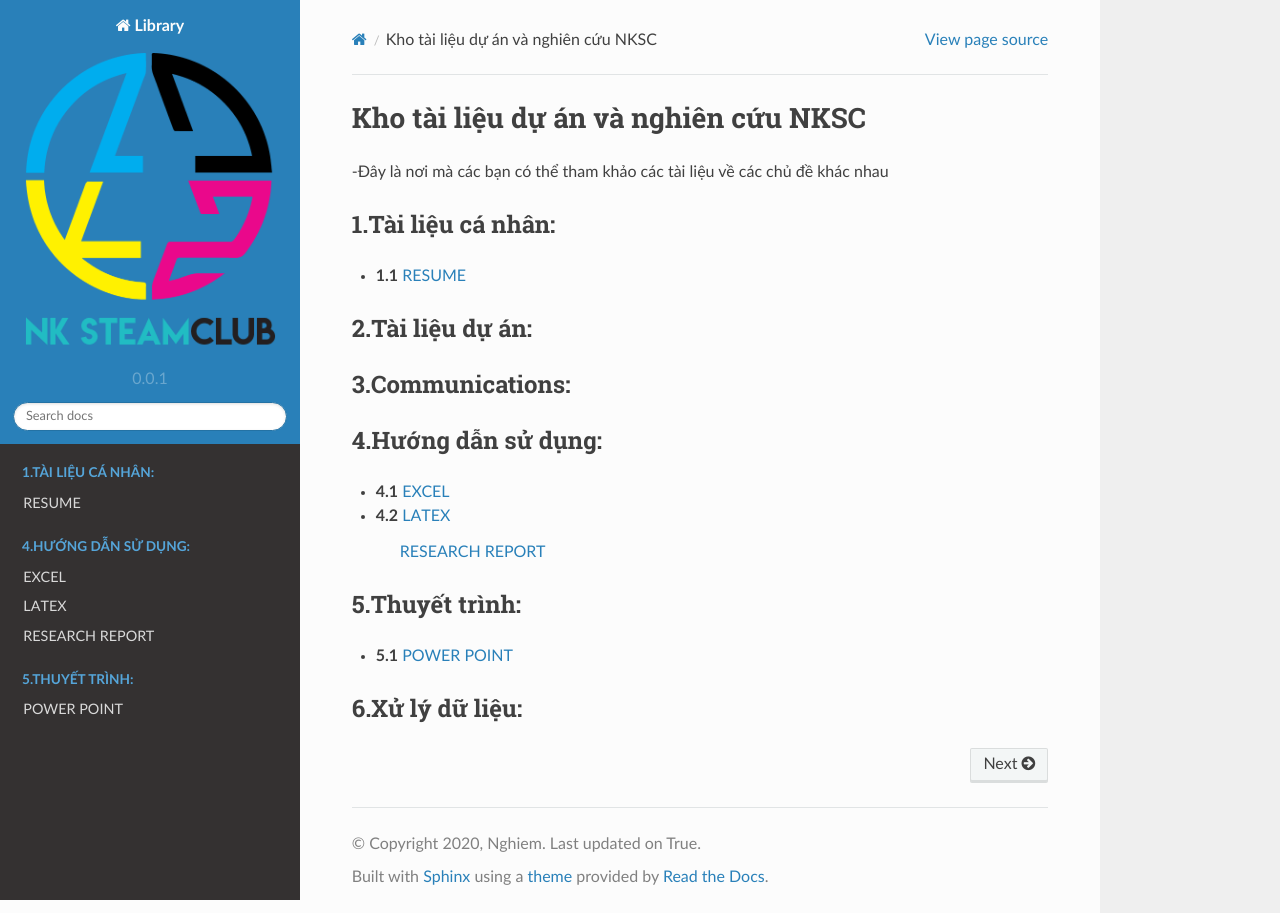
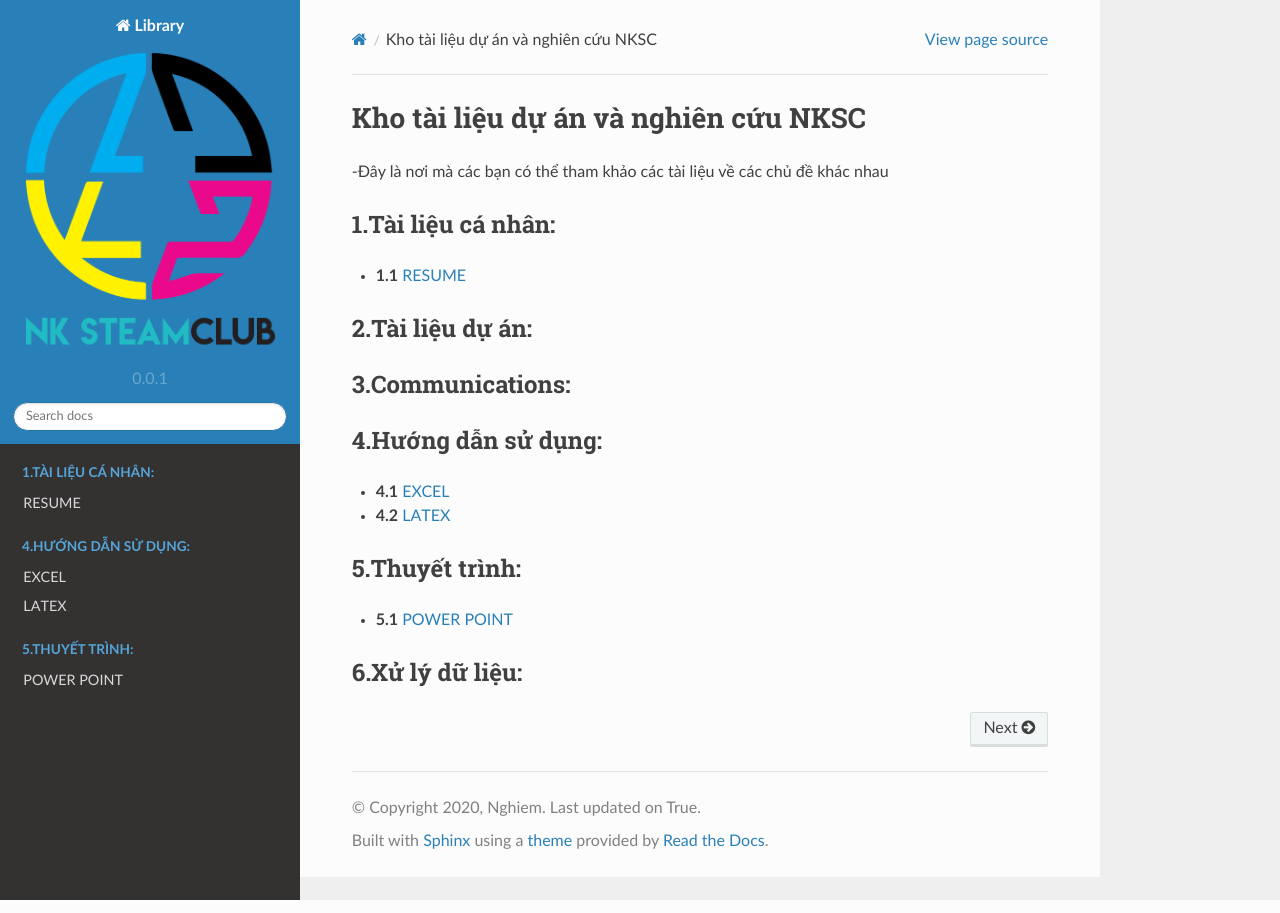
Before and after one commit to nghiemkythu/demoo, a Sphinx documentation site: the page built from docs/source/index.rst, in a window 1280 px wide. Built offline with Sphinx 7.4.7 and the Read the Docs theme 2.0.0, drawn with Linux system fonts in a browser that asks for light colours; some of the changed lines change nothing that is shown.

Commit message:
'thuvien'

```diff
--- a/docs/source/conf.py
+++ b/docs/source/conf.py
@@ -36,11 +36,7 @@ extensions = [
     'sphinx.ext.autodoc',
     'sphinx.ext.intersphinx',
 ]
-intersphinx_mapping = {
-    'sphinx': ('https://www.sphinx-doc.org/en/master/', None),
-    'create': ('https://create.arduino.cc/projecthub/HackingSTEM/', None),
-    'python': ('https://docs.python.org/3', None),
-}
+
 # Add any paths that contain templates here, relative to this directory.
 templates_path = ['ntemplates']
 source_suffix = ['.rst', '.md']
--- a/docs/source/index.rst
+++ b/docs/source/index.rst
@@ -34,8 +34,6 @@ Kho tài liệu dự án và nghiên cứu NKSC
 
 * **4.2** :doc:`LATEX</Hướng-dẫn-sử-dụng/LATEX>`
 
-   :doc:`/Hướng-dẫn-sử-dụng/Julie-RESEARCH_REPORT`
-
 .. toctree::
    :maxdepth: 2
    :hidden:
@@ -43,7 +41,7 @@ Kho tài liệu dự án và nghiên cứu NKSC
 
    EXCEL</Hướng-dẫn-sử-dụng/EXCEL>
    LATEX</Hướng-dẫn-sử-dụng/LATEX>
-   /Hướng-dẫn-sử-dụng/Julie-RESEARCH_REPORT
+
 
 
 5.Thuyết trình:
```
